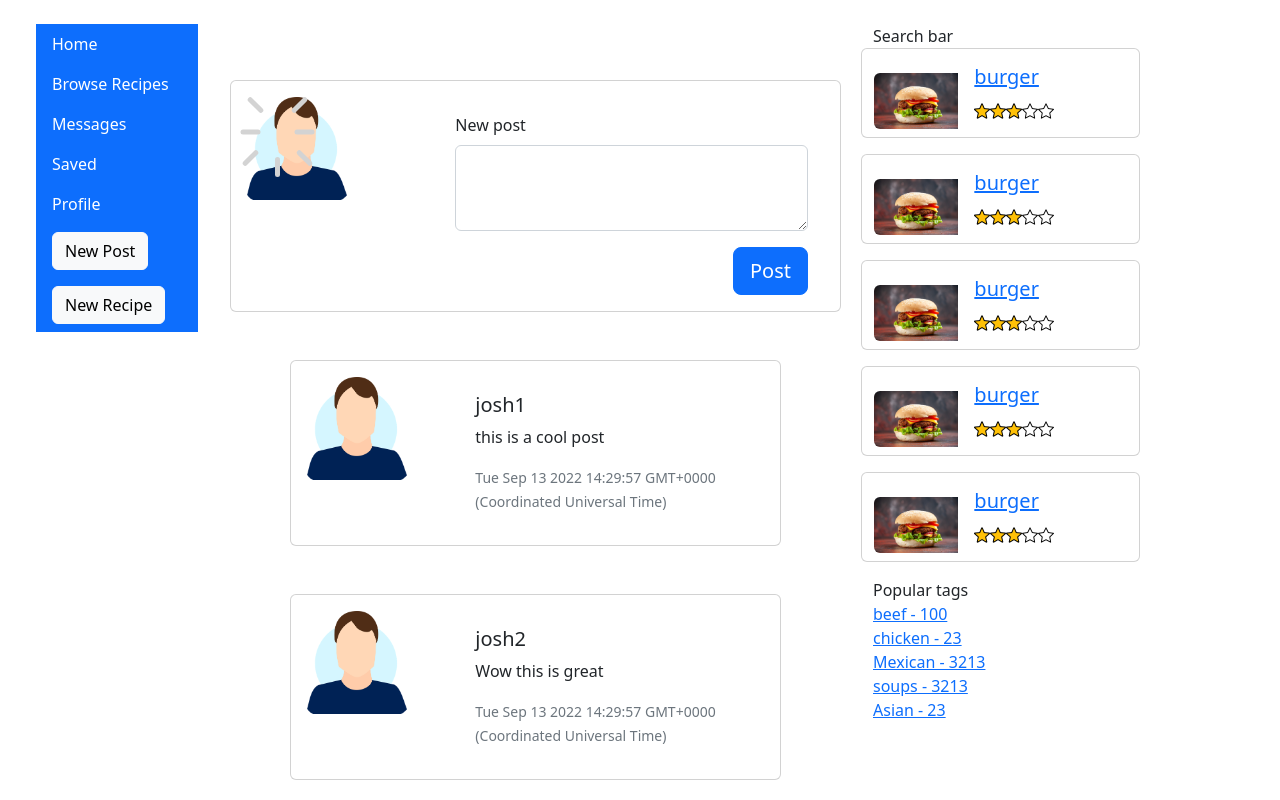
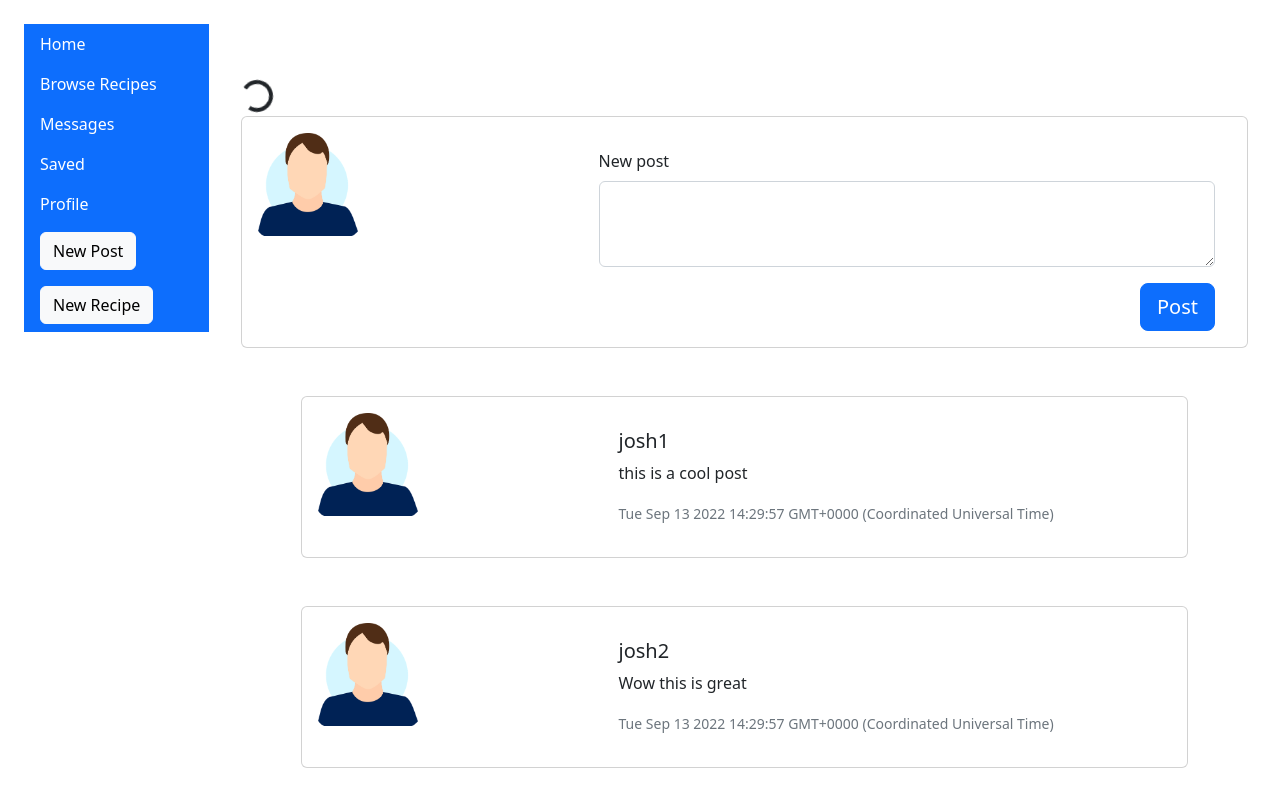
Before and after one commit to heyJoshLee/foodies, a React (Create React App) app: page / in a window 1280 px wide. Shown: the top 800 px of the page. Built offline with nearby package versions, Linux system fonts and the light colour scheme.

Commit message:
Replace spinner with Bootstrap spinner

```diff
--- a/src/App.js
+++ b/src/App.js
@@ -9,7 +9,6 @@ import MessagesPage from './components/Messages/MessagesPage';
 import SavedItems from './components/SavedItems/SavedItems';
 import Tags from './components/Tags/Tags';
 import Tag from './components/Tags/Tag';
-import ExploreBar from './components/ExploreBar/ExploreBar';
 function App() {
 
 
@@ -17,11 +16,11 @@ function App() {
   return (
     <div className="App">
       <div className='container-flex p-4'>
-        <div className='row container'>
+        <div className='row'>
           <div className='col-2'>
             <Nav />
           </div>
-          <main className='col-7 p-2'>
+          <main className='col-10 p-2'>
             <Routes>
               <Route path='/' element={<Feed />} />
               <Route path='/users/:id' element={<User />} />
@@ -33,9 +32,6 @@ function App() {
               <Route path='/saved' element={<SavedItems />} />
             </Routes>
           </main>
-          <div className='col-3'>
-            <ExploreBar />
-          </div>
 
         </div>
 
--- a/src/components/General/Loading/Loading.js
+++ b/src/components/General/Loading/Loading.js
@@ -1,92 +1,10 @@
 import React, { useEffect } from 'react';
-import LoadingPiece from './LoadingPiece';
 
 const Loading = () => {
 
-  const containerSize = 100;
-  const pieceHeight = containerSize / 5;
-  const pieceWidth = containerSize / 20;
-  const padding = containerSize * 0.05;
-
-  const pieceValues = [
-    {
-      top: `${padding * 1.5}px`,
-      left: `${containerSize / 2 - containerSize / 20}px`,
-      rotation: "none",
-    },
-    {
-      top: `${containerSize * 0.3 - pieceHeight + padding}px`,
-      left: `${containerSize * 0.75 - pieceWidth - padding / 1.5}px`,
-      rotation: "rotate(45deg)",
-    },
-    {
-      top: `${containerSize * 0.6 - pieceHeight + padding / 3}px`,
-      left: `${containerSize * 0.8 - pieceWidth - padding / 1.5}px`,
-      rotation: "rotate(90deg)",
-    },
-    {
-      top: `${containerSize * 0.9 - pieceHeight - padding / 3}px`,
-      left: `${containerSize * 0.8 - pieceWidth - padding / 1.5}px`,
-      rotation: "rotate(135deg)",
-    },
-    {
-      top: `${containerSize - pieceHeight - padding / 1.5}px`,
-      left: `${containerSize / 2 - containerSize / 20}px`,
-      rotation: "none",
-    },
-    {
-      top: `${containerSize * 0.9 - pieceHeight - padding / 3}px`,
-      left: `${containerSize * 0.2 - pieceWidth + padding / 1.5}px`,
-      rotation: "rotate(-135deg)",
-    },
-    {
-      top: `${containerSize * 0.6 - pieceHeight + padding / 3}px`,
-      left: `${containerSize * 0.2 - pieceWidth + padding / 1.5}px`,
-      rotation: "rotate(90deg)",
-    },
-    {
-      top: `${containerSize * 0.3 - pieceHeight + padding}px`,
-      left: `${containerSize * 0.25 - pieceWidth + padding / 1.5}px`,
-      rotation: "rotate(-45deg)",
-    },
-  ];
-
-  useEffect(() => {
-    console.log('looking for peices')
-    setUpAnimation()
-  }, [])
-
-  const setUpAnimation = () => {
-    const pieces = document.querySelectorAll('.loading-piece');
-    pieces.forEach((pieceElement, index) => {
-      console.log(index)
-      setTimeout(() => {
-
-
-        setInterval(() => {
-          const currentOpacity = getComputedStyle(pieceElement).getPropertyValue("opacity");
-          if (currentOpacity <= 0) {
-            pieceElement.style.opacity = 1;
-          } else {
-            pieceElement.style.opacity -= 10;
-          }
-        }, 800)
-
-      }, index * 100);
-    }
-    )
-  }
-
-  const styles = {
-    loading: {
-      width: '100%',
-      position: 'relative'
-    }
-  }
-
   return (
-    <div style={styles.loading}>
-      {pieceValues.map((values, index) => <LoadingPiece key={`loading-piece-${index}`} values={values} size={containerSize} index={index} />)}
+    <div className="spinner-border" role="status">
+      <span className="visually-hidden">Loading...</span>
     </div>
   )
 }
--- a/src/components/General/Loading/LoadingPiece.js
+++ /dev/null
@@ -1,27 +0,0 @@
-import React from 'react';
-
-const LoadingPiece = (props) => {
-  const { size } = props;
-  const { top, left, rotation } = props.values;
-
-  const styles = {
-    loadingPiece: {
-      width: `${size / 20}px`,
-      height: `${size / 5}px`,
-      backgroundColor: "lightgrey",
-      position: "absolute",
-      zIndex: '1',
-      top: top,
-      left: left,
-      transform: rotation,
-      borderRadius: '10px',
-      margin: '0 auto%'
-    }
-  }
-
-  return (
-    <div className='loading-piece' style={styles.loadingPiece}></div>
-  )
-}
-
-export default LoadingPiece;
--- a/src/components/Messages/Message.js
+++ b/src/components/Messages/Message.js
@@ -2,8 +2,18 @@ import React from 'react';
 
 const Message = (props) => {
   const { to, from, content, date } = props.message;
+
+  const styles = {
+    message: {
+      backgroundColor: 'rgb(61, 130, 253)',
+      padding: '10px',
+      color: 'snow'
+    }
+  }
   return (
-    <div>{content}</div>
+    <div style={styles.message}>
+      {from.username} {content}
+    </div>
   )
 }
 
--- a/src/components/Messages/MessageThread.js
+++ b/src/components/Messages/MessageThread.js
@@ -6,7 +6,7 @@ const MessageThread = (props) => {
   const messageThreadStore = useSelector((state) => state.messageThread);
 
   return (
-    <div className='col-4'>
+    <div className='col-7'>
       <MessagesContainer messageThread={messageThreadStore} />
     </div>
   )
--- a/src/components/Messages/MessageThreads.js
+++ b/src/components/Messages/MessageThreads.js
@@ -4,7 +4,7 @@ import { useDispatch, useSelector } from 'react-redux';
 import { getMessageThreads } from '../../reducers/messageThreadsSlice';
 const MessagesThreads = (props) => {
 
-  const { messageThreads } = props.messageThreads;
+  const { messageThreads } = props;
   return (
     <div>
       {messageThreads.map((messageThread) => <MessageThreadPreview key={messageThread._id} messageThread={messageThread} />)}
--- a/src/components/Messages/MessageThreadsContainer.js
+++ b/src/components/Messages/MessageThreadsContainer.js
@@ -1,10 +1,11 @@
 import React from 'react';
 import MessagesThreads from './MessageThreads';
-const MessageThreadsContainer = () => {
+const MessageThreadsContainer = (props) => {
+  const { messageThreads } = props;
   return (
     <div className='col-5'>
       <h2>Conversations</h2>
-      <MessagesThreads />
+      <MessagesThreads messageThreads={messageThreads} />
     </div>
   )
 }
--- a/src/components/Messages/Messages.js
+++ b/src/components/Messages/Messages.js
@@ -1,9 +1,11 @@
 import React from 'react';
 import Message from './Message';
 const Messages = (props) => {
-
+  const { messages } = props;
   return (
     <div>
+
+      {messages.map((message) => <Message message={message} />)}
     </div>
   )
 }
--- a/src/components/Messages/MessagesContainer.js
+++ b/src/components/Messages/MessagesContainer.js
@@ -1,7 +1,8 @@
 import React from 'react';
 import Messages from './Messages';
 const MessagesContainer = (props) => {
-  const { messages } = props.messageThread;
+  const messages = props.messageThread.messsages || [];
+
   return (
     <div>
       <Messages messages={messages} />
--- a/src/components/Messages/MessagesPage.js
+++ b/src/components/Messages/MessagesPage.js
@@ -16,10 +16,9 @@ const MessagesPage = () => {
   }, [])
 
 
-
   return (
     <div className='row'>
-      <MessageThreadsContainer messages={messageThreadsState} />
+      <MessageThreadsContainer messageThreads={messageThreadsState} />
       <MessageThread />
     </div>
   )
```
